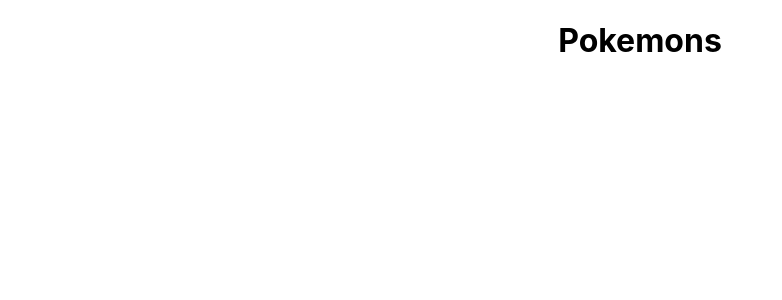
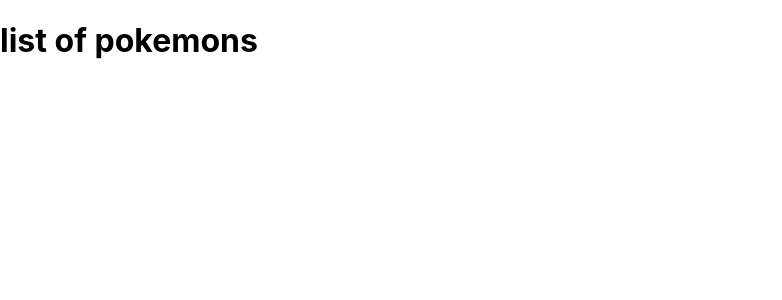
Before and after one commit to avram-cristian1977/pokemons, a React (Create React App) app: page /pokemons in a window 1280 px wide. Shown: the top 300 px of the page, without its empty margins (0-782 px from the left). Built offline with nearby package versions, Linux system fonts and the light colour scheme.

Commit message:
adding basic navigation routes

```diff
--- a/package.json
+++ b/package.json
@@ -10,6 +10,8 @@
     "react": "^17.0.2",
     "react-dom": "^17.0.2",
     "react-redux": "^7.2.5",
+    "react-router": "^5.2.1",
+    "react-router-dom": "^5.3.0",
     "react-scripts": "4.0.3",
     "web-vitals": "^1.1.2"
   },
--- a/src/App.js
+++ b/src/App.js
@@ -1,12 +1,34 @@
-
+import {Route, Switch, Redirect} from 'react-router-dom'
 import './App.css';
+import Navigation from './components/Navigation';
+import Homepage from './pages/Homepage';
+import Pokemons from './pages/Pokemons';
+import PokemonDetails from './pages/PokemonDetails'
+import PageNotFound from './pages/PageNotFound'
 
 const App = () => {
-  return (
-    <div className="App">
-      <h1>Pokemons</h1>
-    </div>
-  );
+  return <>
+    <Navigation/>
+    <Switch>
+      <Route path="/home">
+        <Homepage/>
+     </Route>
+     <Route path='/' exact>
+          <Redirect to="/home"></Redirect>
+      </Route>
+     <Route path="/pokemons" exact>
+        <Pokemons/>
+     </Route>
+     <Route path="/pokemons/:id">
+        <PokemonDetails/>
+     </Route>
+     <Route path="*">
+          <PageNotFound />
+        </Route>
+    </Switch>
+  </>
+
+
 }
 
 export default App;
--- /dev/null
+++ b/src/components/Navigation.js
@@ -0,0 +1,9 @@
+const Navigation = () => {
+    return <header>
+        <nav>
+
+        </nav>
+    </header>
+}
+
+export default Navigation;
--- a/src/index.js
+++ b/src/index.js
@@ -5,13 +5,16 @@
 import reportWebVitals from './reportWebVitals';
 import { Provider } from 'react-redux'
 import store from './store'
+import {BrowserRouter}  from "react-router-dom"
 
 
 ReactDOM.render(
   <React.StrictMode>
+    <BrowserRouter>
     <Provider store={store}>
       <App />
     </Provider>
+    </BrowserRouter>
   </React.StrictMode>,
   document.getElementById('root')
 );
--- /dev/null
+++ b/src/pages/Homepage.js
@@ -0,0 +1,4 @@
+const Homepage = () => {
+    return <h2>homepage</h2>
+}
+export default Homepage;
--- /dev/null
+++ b/src/pages/PageNotFound.js
@@ -0,0 +1,5 @@
+const PageNotFound = () => {
+    return <h1>Pokeland ends here.</h1>
+}
+
+export default PageNotFound;
--- /dev/null
+++ b/src/pages/PokemonDetails.js
@@ -0,0 +1,5 @@
+const PokemonDetails = () => {
+    return <h2>pokedetails</h2>;
+}
+
+export default PokemonDetails;
--- /dev/null
+++ b/src/pages/Pokemons.js
@@ -0,0 +1,5 @@
+const Pokemons = () => {
+    return <h1>list of pokemons</h1>
+}
+
+export default Pokemons;
--- a/src/store/index.js
+++ b/src/store/index.js
@@ -4,7 +4,7 @@
 const fetchPokemonsData = createAsyncThunk("pokemons/fetchPokemonsData",
 async () => {
    try  {
-       const response = await fetch("https://pokeapi.co/api/v2/")
+       const response = await fetch("https://pokeapi.co/api/v2/pokemon-species")
        const data = await response.json()
        return data
    }
```
Also changed, not shown: 1 other file (tests, documents, lock files or other folders).
